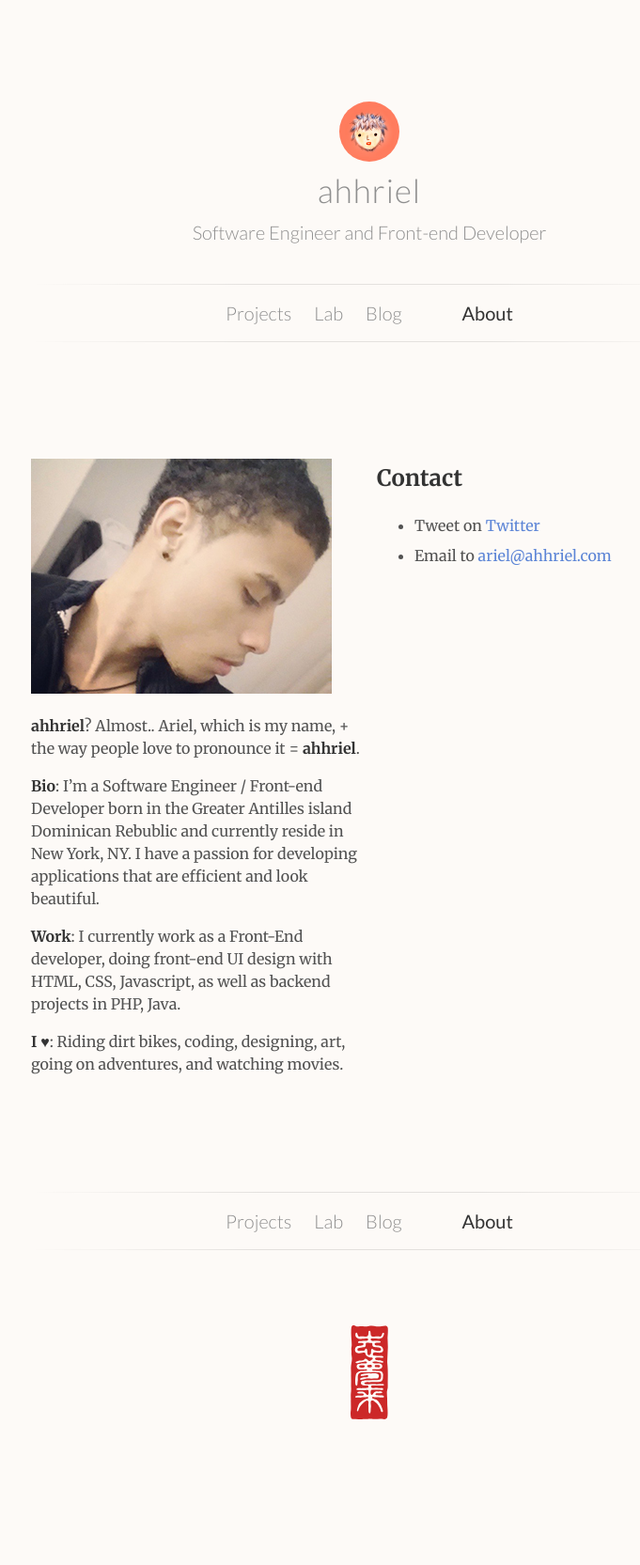
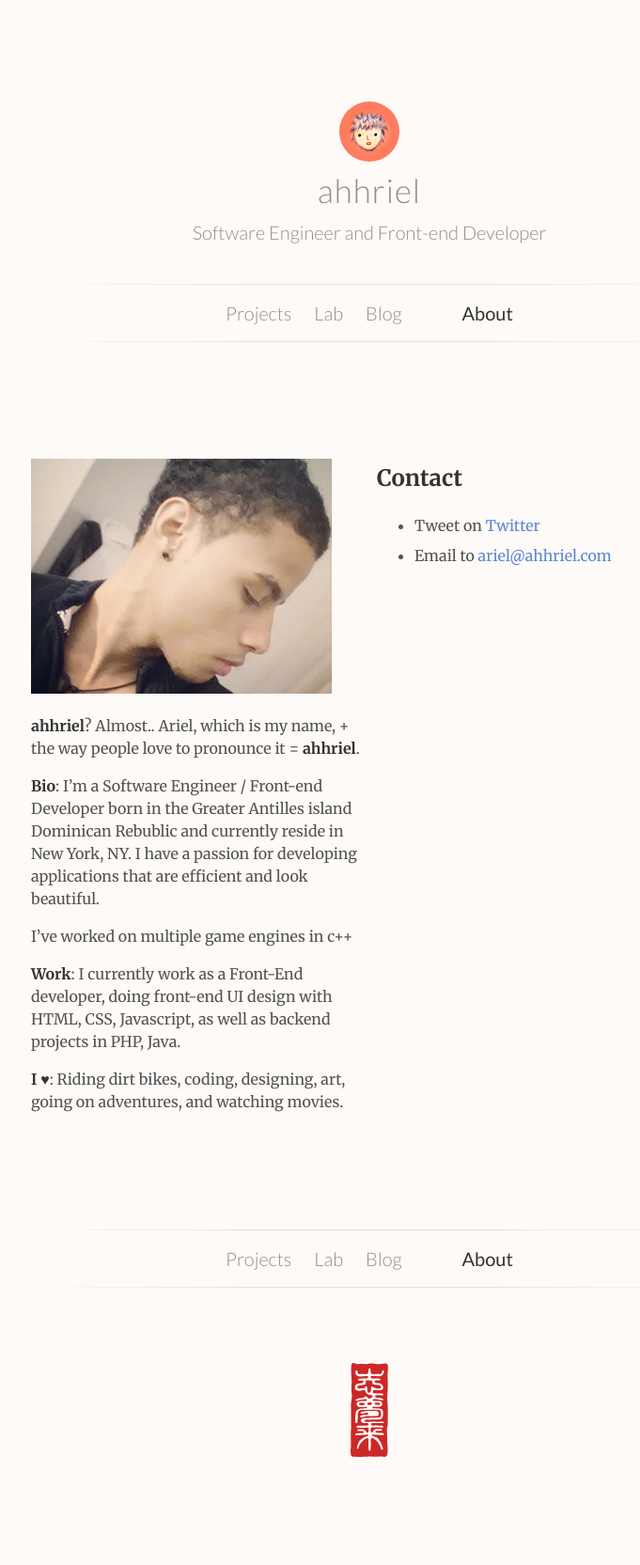
Before and after one commit to ArielSaldana/arielsaldana.github.io, a Jekyll site: the page built from about/index.md, in a window 1280 px wide. Shown: the whole page at 94% size, without its empty margins (247-928 px from the left). Built offline with Jekyll 4.4.1, drawn with Linux system fonts in a browser that asks for light colours; Markdown is read by kramdown in place of the engine named in the settings; before the commit the page ends 1625 px from its top, so only the background shows below that.

Commit message:
Update index.md

```diff
--- a/about/index.md
+++ b/about/index.md
@@ -14,6 +14,9 @@ __ahhriel__? Almost.. Ariel, which is my name, + the way people love to pronounc
 
 __Bio__: I'm a Software Engineer / Front-end Developer born in the Greater Antilles island Dominican Rebublic and currently reside in New York, NY. I have a passion for developing applications that are efficient and look beautiful.
 
+
+I've worked on multiple game engines in c++
+
 __Work__: I currently work as a Front-End developer, doing front-end UI design with HTML, CSS, Javascript, as well as backend projects in PHP, Java.
 
 __I ♥__: Riding dirt bikes, coding, designing, art, going on adventures, and watching movies.
```
